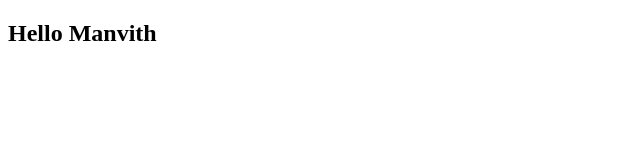
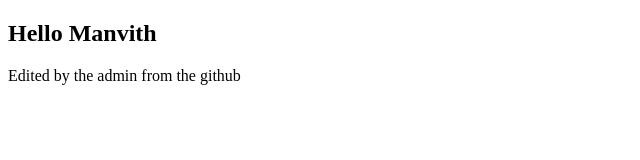
Before and after one commit to ManvithKumar/Testings, a plain HTML site: page index.html in a window 1280 px wide. Shown: the whole page, without its empty margins (0-640 px from the left). Drawn offline with Linux system fonts and the light colour scheme.

Commit message:
Update index.html

```diff
--- a/index.html
+++ b/index.html
@@ -7,6 +7,6 @@
 </head>
 <body>
     <h2>Hello Manvith</h2>
-
+    <p>Edited by the admin from the github</p>
 </body>
 </html>
```
